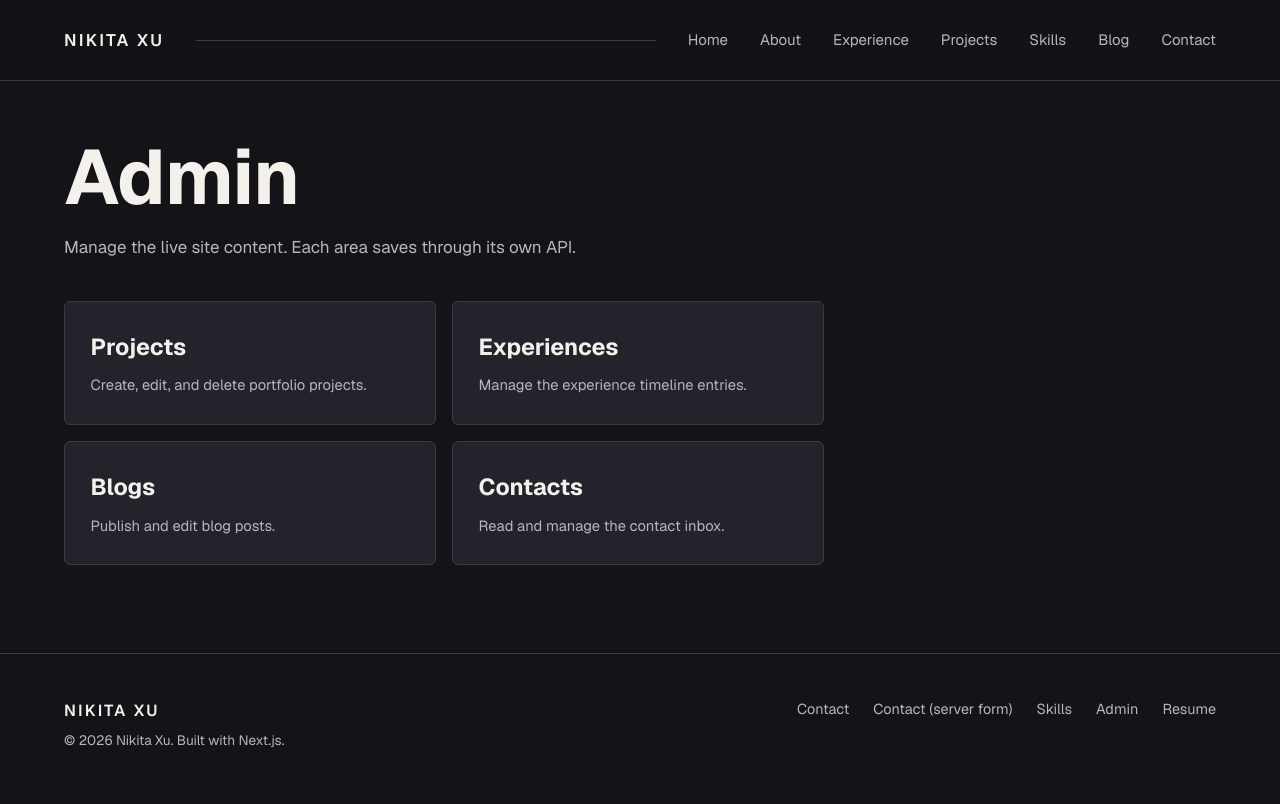
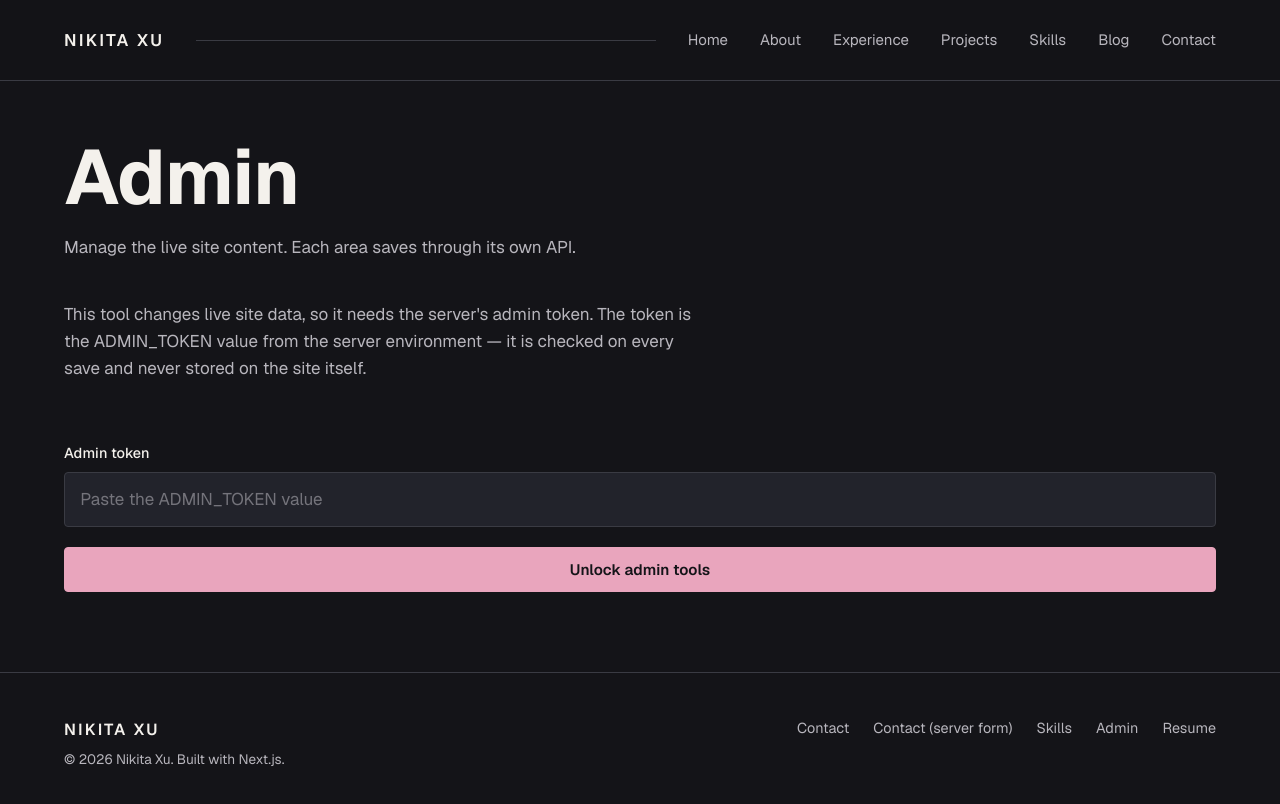
Before and after one commit to nikita-xu/portfolio, a Next.js app: page /admin in a window 1280 px wide. Shown: the top 804 px of the page. Built offline with nearby package versions, Linux system fonts and the light colour scheme.

Commit message:
Restore admin token authorization for the dashboard

```diff
--- a/app/admin/page.js
+++ b/app/admin/page.js
@@ -1,4 +1,5 @@
 import Link from "next/link";
+import AdminGate from "@/components/AdminGate";
 
 export const metadata = {
   title: "Admin",
@@ -35,6 +36,7 @@ export default function AdminPage() {
         Manage the live site content. Each area saves through its own API.
       </p>
 
+      <AdminGate>
         <div className="admin-menu">
           {sections.map((section) => (
             <Link key={section.href} href={section.href} className="admin-menu-button">
@@ -43,6 +45,7 @@ export default function AdminPage() {
             </Link>
           ))}
         </div>
+      </AdminGate>
     </section>
   );
 }
--- a/components/AdminGate.js
+++ b/components/AdminGate.js
@@ -1,5 +1,88 @@
 "use client";
 
+import { useEffect, useState } from "react";
+
 export default function AdminGate({ children }) {
-  return children("");
+  const [token, setToken] = useState(null);
+  const [ready, setReady] = useState(false);
+  const [draft, setDraft] = useState("");
+  const [error, setError] = useState("");
+
+  useEffect(() => {
+    Promise.resolve().then(() => {
+      const stored = window.sessionStorage.getItem("admin-token");
+
+      if (stored) {
+        setToken(stored);
+      }
+
+      setReady(true);
+    });
+  }, []);
+
+  if (!ready) {
+    return null;
+  }
+
+  if (token) {
+    return (
+      <>
+        {typeof children === "function" ? children(token) : children}
+        <form
+          className="admin-lock"
+          onSubmit={(event) => {
+            event.preventDefault();
+            window.sessionStorage.removeItem("admin-token");
+            setToken(null);
+          }}
+        >
+          <button type="submit" className="button button-secondary">
+            Lock admin tools
+          </button>
+        </form>
+      </>
+    );
+  }
+
+  return (
+    <form
+      className="contact-form admin-form"
+      onSubmit={(event) => {
+        event.preventDefault();
+
+        if (!draft.trim()) {
+          setError("Please enter the admin token.");
+          return;
+        }
+
+        setError("");
+        setToken(draft.trim());
+        window.sessionStorage.setItem("admin-token", draft.trim());
+      }}
+      noValidate
+    >
+      <p className="page-intro">
+        This tool changes live site data, so it needs the server&apos;s admin
+        token. The token is the ADMIN_TOKEN value from the server environment —
+        it is checked on every save and never stored on the site itself.
+      </p>
+
+      {error && <p className="field-error">{error}</p>}
+
+      <div className="field">
+        <label htmlFor="admin-token">Admin token</label>
+        <input
+          id="admin-token"
+          type="password"
+          value={draft}
+          onChange={(event) => setDraft(event.target.value)}
+          placeholder="Paste the ADMIN_TOKEN value"
+        />
+      </div>
+
+      <button type="submit" className="button">
+        Unlock admin tools
+      </button>
+    </form>
+  );
 }
--- a/lib/authorize.js
+++ b/lib/authorize.js
@@ -1,3 +1,31 @@
-export function checkAdminToken() {
+import { timingSafeEqual } from "crypto";
+
+export function checkAdminToken(request) {
+  const expected = process.env.ADMIN_TOKEN;
+
+  if (!expected) {
+    return {
+      ok: false,
+      status: 503,
+      message: "Admin access is not configured on this server.",
+    };
+  }
+
+  const header = request.headers.get("authorization") ?? "";
+  const match = /^Bearer (.+)$/.exec(header);
+
+  if (!match) {
+    return { ok: false, status: 401, message: "Missing admin token." };
+  }
+
+  const provided = Buffer.from(match[1], "utf8");
+  const expectedBuffer = Buffer.from(expected, "utf8");
+  const same =
+    provided.length === expectedBuffer.length && timingSafeEqual(provided, expectedBuffer);
+
+  if (!same) {
+    return { ok: false, status: 401, message: "Invalid admin token." };
+  }
+
   return { ok: true };
 }
```
Also changed, not shown: 1 other file (tests, documents, lock files or other folders). Lines whose indentation alone changed are shown as unchanged.
